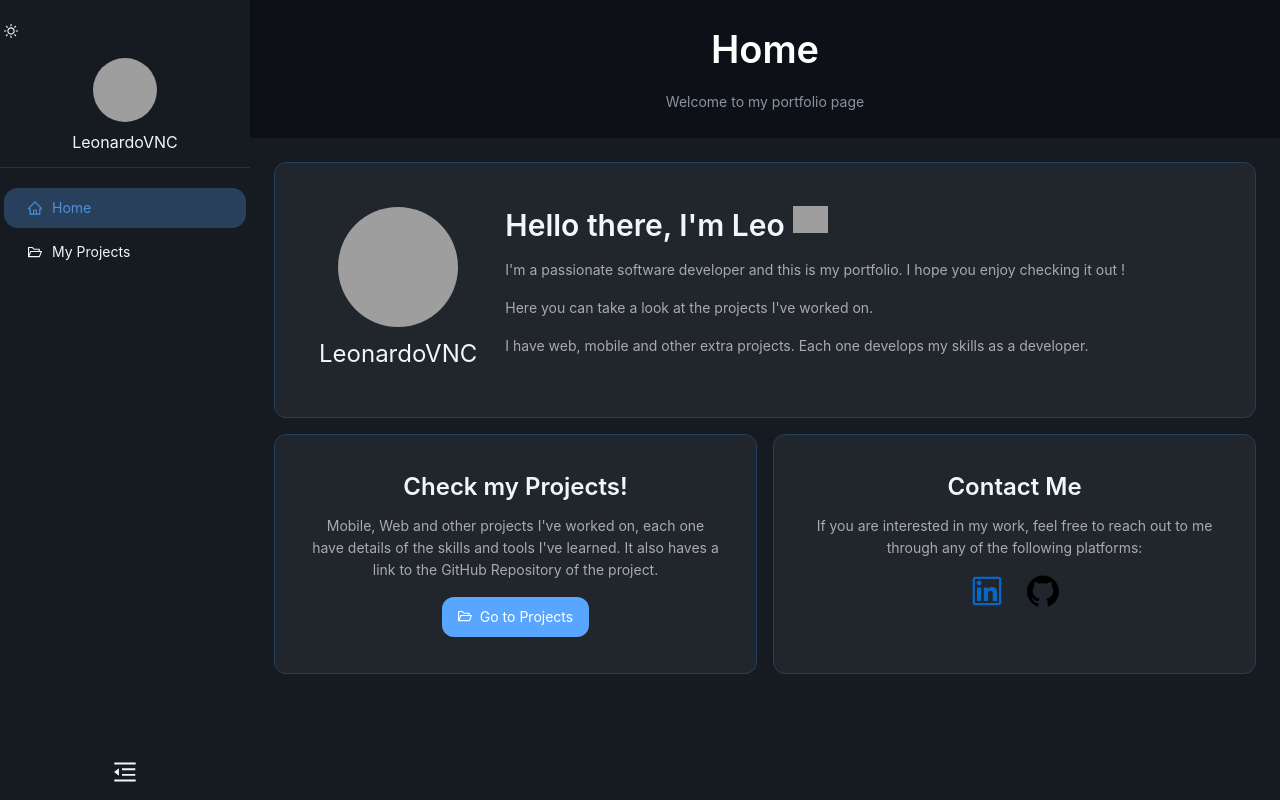
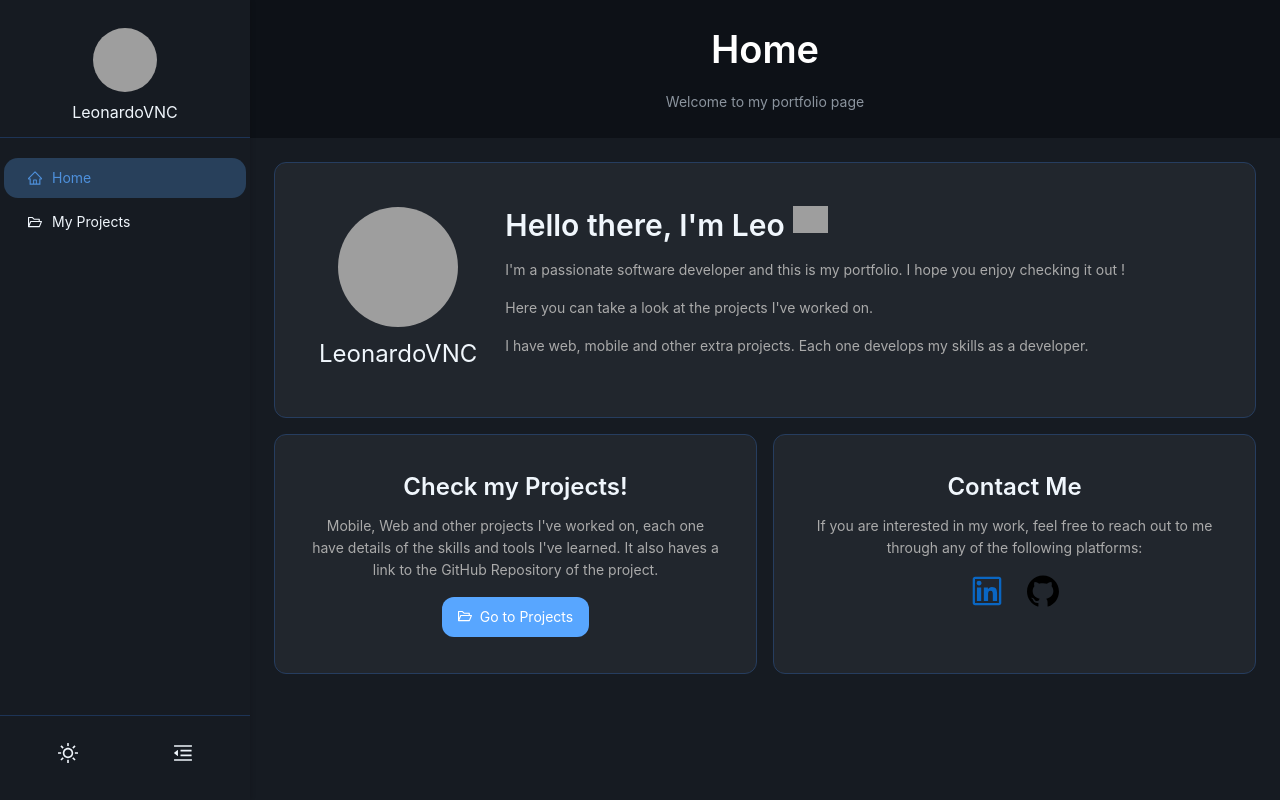
Before and after one commit to LeonardoVNC/LeonardoVNC, a React (Vite) app in the folder projects-spa/: page / in a window 1280 px wide. Built offline with nearby package versions, Linux system fonts and the light colour scheme; grey boxes are pictures that could not be loaded.

Commit message:
feat move theme selector to footer

```diff
--- a/projects-spa/src/layouts/AppLayout.tsx
+++ b/projects-spa/src/layouts/AppLayout.tsx
@@ -1,4 +1,4 @@
-import { Divider, Layout, Menu, Grid } from "antd";
+import { Divider, Layout, Menu, Grid, Tooltip, Button } from "antd";  // Agrega Tooltip y Button
 import { FolderOpenOutlined, HomeOutlined, MenuFoldOutlined, MenuOutlined, MoonOutlined, SunOutlined } from "@ant-design/icons";
 import { useState, useMemo, useEffect } from "react";
 import { Link, Outlet, useLocation } from "react-router-dom";
@@ -23,15 +23,16 @@ const navItems = [
 ];
 
 export default function AppLayout() {
+  const { pathname } = useLocation();
+  const { getName, getAvatar } = useProfileInfo();
+  const { theme, setTheme, palette } = useThemeStore();
   const [collapsed, setCollapsed] = useState(false);
   const [name, setName] = useState("")
   const [avatar, setAvatar] = useState("")
-  const { pathname } = useLocation();
-  const { getName, getAvatar } = useProfileInfo();
-  const { theme, setTheme, palette } = useThemeStore();
-
   const screens = useBreakpoint();
-  const isMobile = !screens?.md; //TODO mover el menú abajo si es mobile
+  const isMobile = !screens?.md;
+  const SIDER_WIDTH = 250;
+  const SIDER_COLLAPSED_WIDTH = 96;
 
   const selectedKey = useMemo(() => {
     const match = navItems.find((i) =>
@@ -39,16 +40,6 @@ export default function AppLayout() {
     );
     return match?.key ?? "/";
   }, [pathname]);
-
-  const triggerIcon = (
-    <>
-      {collapsed ? (
-        <MenuOutlined style={{ fontSize: 24, color: "var(--app-colorText)" }} />
-      ) : (
-        <MenuFoldOutlined style={{ fontSize: 24, color: "var(--app-colorText)" }} />
-      )}
-    </>
-  );
 
   const loadInfo = () => {
     setName(getName());
@@ -59,8 +50,39 @@ export default function AppLayout() {
     loadInfo();
   }, [])
 
-  const SIDER_WIDTH = 250;
-  const SIDER_COLLAPSED_WIDTH = 96;
+  const ThemeSelector = useMemo(() => {
+    return (
+      <Button
+        type="text"
+        icon={theme === "light" ? <MoonOutlined /> : <SunOutlined />}
+        onClick={() => setTheme(theme === "light" ? "dark" : "light")}
+        style={{
+          background: "transparent",
+          border: "none",
+          cursor: "pointer",
+          fontSize: "20px",
+        }}
+        aria-label="Toggle theme"
+      />
+    )
+  }, [theme])
+
+  const MenuTrigger = useMemo(() => {
+    return (
+      <Button
+        type="text"
+        icon={collapsed ? <MenuOutlined /> : <MenuFoldOutlined />}
+        onClick={() => setCollapsed(!collapsed)}
+        style={{
+          background: "transparent",
+          border: "none",
+          cursor: "pointer",
+          fontSize: "20px",
+        }}
+        aria-label="Toggle menu"
+      />
+    )
+  }, [collapsed])
 
   return (
     <Layout style={{ minHeight: "100vh" }}>
@@ -71,7 +93,7 @@ export default function AppLayout() {
           collapsible
           collapsed={collapsed}
           onCollapse={setCollapsed}
-          trigger={triggerIcon}
+          trigger={null}
           style={{
             position: "fixed",
             left: 0,
@@ -86,25 +108,7 @@ export default function AppLayout() {
             zIndex: 2,
           }}
         >
-          {/* Revisa mejor como acomodarlo en ambos layouts dx, quizá hasta con useMemo */}
-          <div>
-            <div style={{ display: "flex", gap: 12, alignItems: "center" }}>
-              <button
-                onClick={() => setTheme(theme === "light" ? "dark" : "light")}
-                className="p-1 rounded-full"
-                style={{
-                  background: "transparent",
-                  border: "none",
-                  cursor: "pointer",
-                }}
-                aria-label="Toggle theme"
-                title="Toggle theme"
-              >
-                {theme === "light" ? <MoonOutlined /> : <SunOutlined />}
-              </button>
-            </div>
-          </div>
-
+          <div style={{ display: 'flex', flexDirection: 'column', height: '100%' }}>
             <ProfileInfo photoURL={avatar} name={name} collapsed={collapsed} />
 
             <Divider style={{ margin: "0 16px 16px 0" }} />
@@ -121,6 +125,25 @@ export default function AppLayout() {
                 color: "var(--app-colorText)",
               }}
             />
+
+            <Divider style={{ margin: "0 8px 8px 0" }} />
+
+            <div style={{
+              display: 'flex',
+              flexDirection: collapsed ? 'column' : 'row',
+              justifyContent: collapsed ? 'center' : 'space-around',
+              alignItems: 'center',
+              padding: '10px',
+              gap: collapsed ? '8px' : '0',
+            }}>
+              <Tooltip title={`Enable ${theme === "light" ? "dark" : "light"} theme`}>
+                {ThemeSelector}
+              </Tooltip>
+              <Tooltip title={collapsed ? "Open menu" : "Close menu"}>
+                {MenuTrigger}
+              </Tooltip>
+            </div>
+          </div>
         </Sider>
       )}
 
```
Lines whose indentation alone changed are shown as unchanged.
